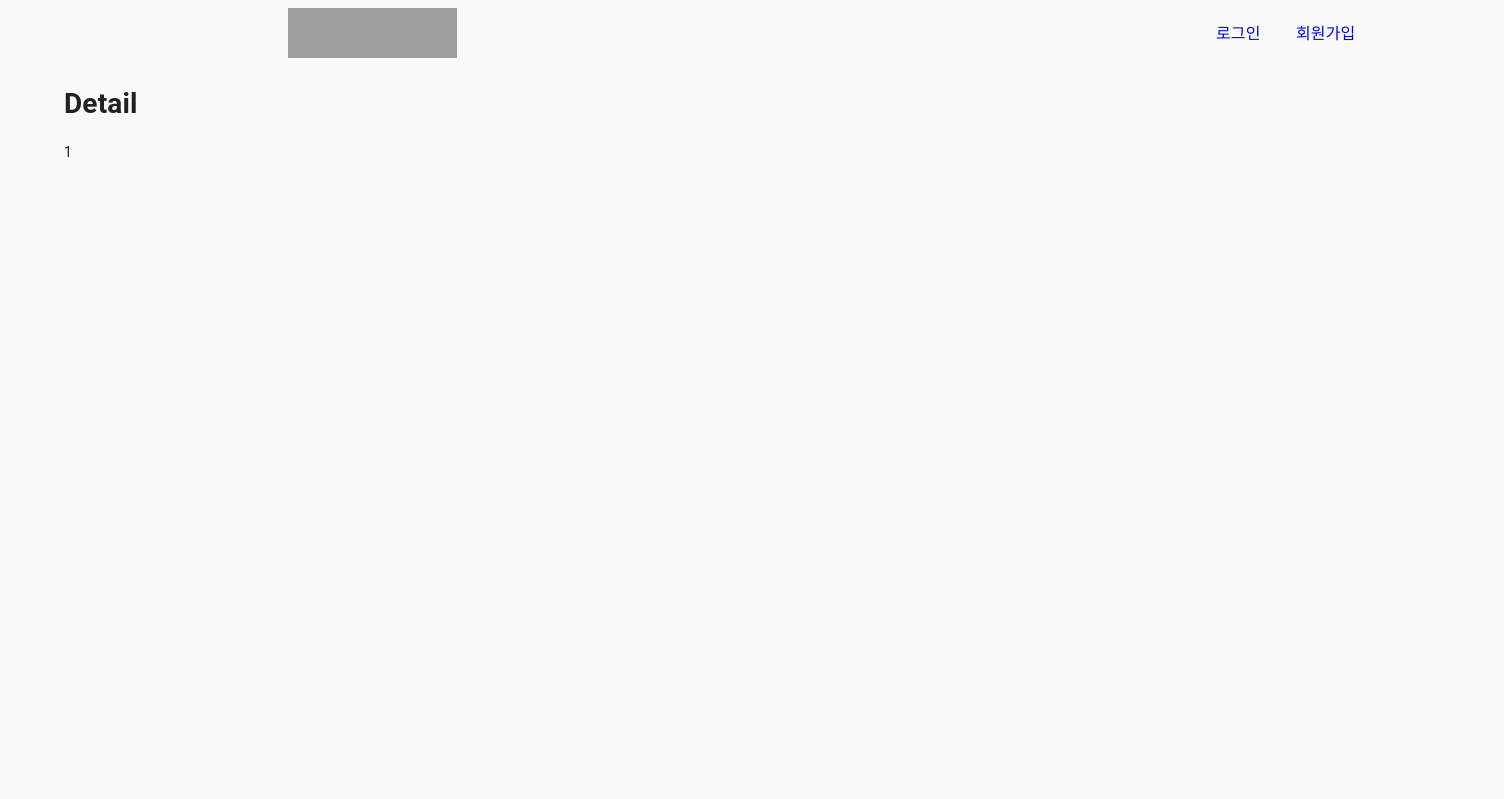
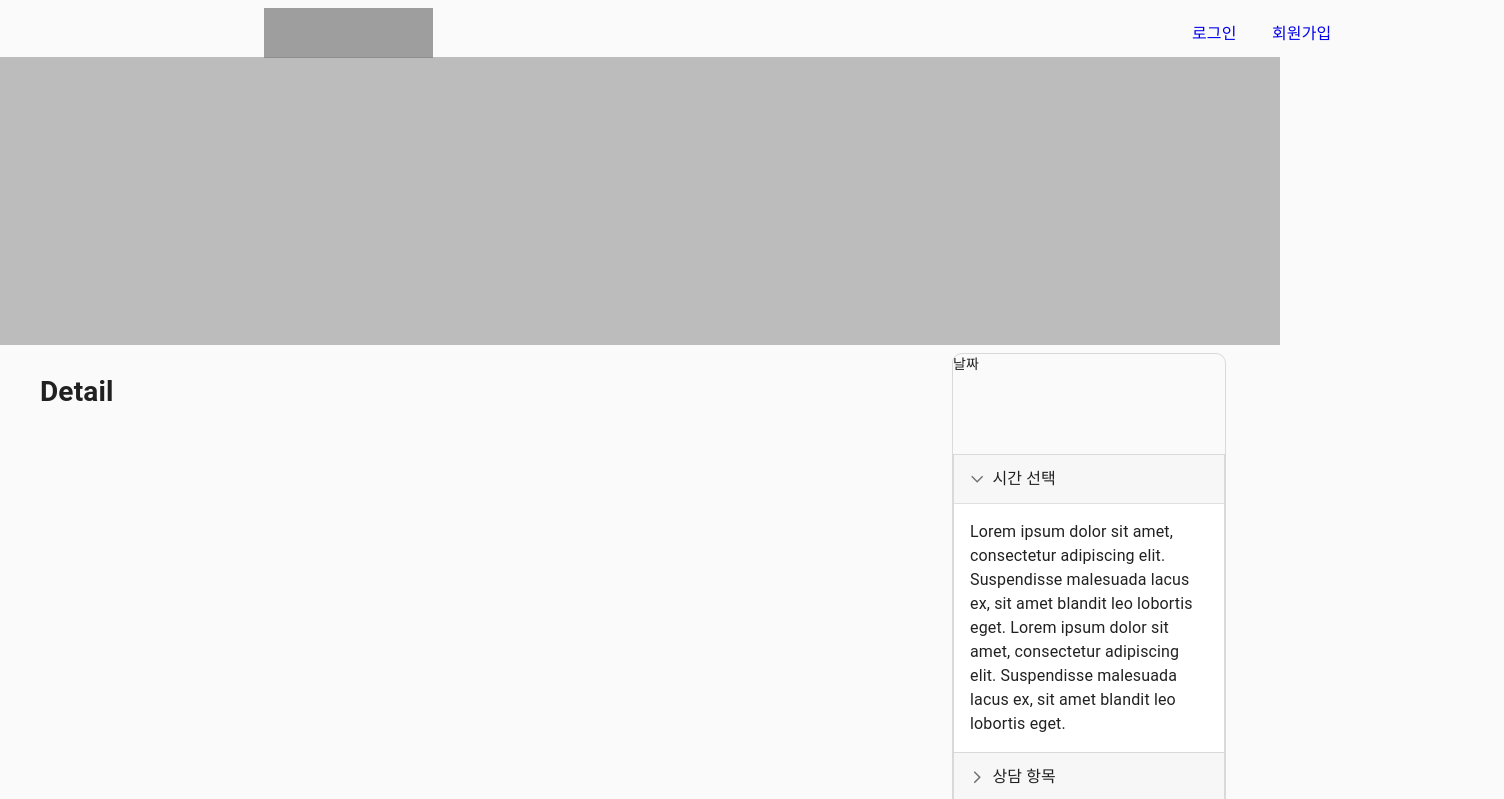
Before and after one commit to sungjeongeon/Fasulting, a React (Create React App) app in the folder fasulting/: page /detail/1 in a window 1280 px wide. Shown: the top 799 px of the page, 1504 px wide, since content can reach past the window. Built offline with nearby package versions, Linux system fonts and the light colour scheme; grey boxes are pictures that could not be loaded.

Commit message:
Feat: Detail page Layout

```diff
--- a/fasulting/src/App.js
+++ b/fasulting/src/App.js
@@ -39,7 +39,7 @@ function App() {
   return (
     <ThemeProvider theme={theme}>
       <CssBaseline>
-        <Container fixed maxWidth="lg">
+        <Container fixed disableGutters="true" maxWidth="lg">
           <Router>
             <Header />
             <Routes>
--- /dev/null
+++ b/fasulting/src/components/Card/ReserveCard.js
@@ -0,0 +1,102 @@
+import React from "react";
+import { styled } from "@mui/material/styles";
+import ArrowForwardIosSharpIcon from "@mui/icons-material/ArrowForwardIosSharp";
+import MuiAccordion from "@mui/material/Accordion";
+import MuiAccordionSummary from "@mui/material/AccordionSummary";
+import MuiAccordionDetails from "@mui/material/AccordionDetails";
+import Typography from "@mui/material/Typography";
+import Button from "@mui/material/Button";
+import styles from "./ReserveCard.module.css";
+
+const Accordion = styled((props) => (
+  <MuiAccordion disableGutters elevation={0} square {...props} />
+))(({ theme }) => ({
+  border: `1px solid #D9D9D9`,
+  "&:not(:last-child)": {
+    borderBottom: 0,
+  },
+  "&:before": {
+    display: "none",
+  },
+}));
+
+const AccordionSummary = styled((props) => (
+  <MuiAccordionSummary
+    expandIcon={<ArrowForwardIosSharpIcon sx={{ fontSize: "0.9rem" }} />}
+    {...props}
+  />
+))(({ theme }) => ({
+  backgroundColor:
+    theme.palette.mode === "dark"
+      ? "rgba(255, 255, 255, .05)"
+      : "rgba(0, 0, 0, .03)",
+  flexDirection: "row-reverse",
+  "& .MuiAccordionSummary-expandIconWrapper.Mui-expanded": {
+    transform: "rotate(90deg)",
+  },
+  "& .MuiAccordionSummary-content": {
+    marginLeft: theme.spacing(1),
+  },
+}));
+
+const AccordionDetails = styled(MuiAccordionDetails)(({ theme }) => ({
+  padding: theme.spacing(2),
+  borderTop: "1px solid rgba(0, 0, 0, .125)",
+}));
+
+export default function ReserveCard() {
+  const [expanded, setExpanded] = React.useState("panel1");
+
+  const handleChange = (panel) => (event, newExpanded) => {
+    setExpanded(newExpanded ? panel : false);
+  };
+
+  return (
+    <div className={styles.outerDiv}>
+      <div className={styles.dateDiv}>날짜</div>
+      <Accordion
+        expanded={expanded === "panel1"}
+        onChange={handleChange("panel1")}
+      >
+        <AccordionSummary aria-controls="panel1d-content" id="panel1d-header">
+          <Typography>시간 선택</Typography>
+        </AccordionSummary>
+        <AccordionDetails>
+          <Typography>
+            Lorem ipsum dolor sit amet, consectetur adipiscing elit. Suspendisse
+            malesuada lacus ex, sit amet blandit leo lobortis eget. Lorem ipsum
+            dolor sit amet, consectetur adipiscing elit. Suspendisse malesuada
+            lacus ex, sit amet blandit leo lobortis eget.
+          </Typography>
+        </AccordionDetails>
+      </Accordion>
+      <Accordion
+        expanded={expanded === "panel2"}
+        onChange={handleChange("panel2")}
+      >
+        <AccordionSummary aria-controls="panel2d-content" id="panel2d-header">
+          <Typography>상담 항목</Typography>
+        </AccordionSummary>
+        <AccordionDetails>
+          <Typography>
+            Lorem ipsum dolor sit amet, consectetur adipiscing elit. Suspendisse
+            malesuada lacus ex, sit amet blandit leo lobortis eget. Lorem ipsum
+            dolor sit amet, consectetur adipiscing elit. Suspendisse malesuada
+            lacus ex, sit amet blandit leo lobortis eget.
+          </Typography>
+        </AccordionDetails>
+      </Accordion>
+
+      <div className={styles.footerDiv}>
+        <Button
+          type="submit"
+          variant="contained"
+          sx={{ mt: 3, mb: 2 }}
+          style={{ color: "white" }}
+        >
+          에약하기
+        </Button>
+      </div>
+    </div>
+  );
+}
--- /dev/null
+++ b/fasulting/src/components/Card/ReserveCard.module.css
@@ -0,0 +1,13 @@
+.outerDiv {
+  width: 17.13rem;
+  border: 1px solid #d9d9d9;
+  border-radius: 0.625rem;
+}
+
+.dateDiv {
+  height: 100px;
+}
+
+.footerDiv {
+  height: 13.75rem;
+}
--- a/fasulting/src/components/List/HospitalListItem.js
+++ b/fasulting/src/components/List/HospitalListItem.js
@@ -6,7 +6,7 @@ import { useNavigate } from "react-router-dom";
 function HospitalListItem({ hospital }) {
   const navigate = useNavigate();
   const onClick = () => {
-    navigate(`detail/${hospital.ps_id}`);
+    navigate(`/detail/${hospital.ps_id}`);
   };
   return (
     <div className={styles.outerDiv} onClick={onClick}>
@@ -20,8 +20,12 @@ function HospitalListItem({ hospital }) {
           </p>
           <p className={styles.name}>{hospital.ps_name}</p>
           <p className={styles.intro}>{hospital.ps_intro}</p>
-          {hospital.sub_category_id.map((sub) => {
-            return <button className={styles.subCategory}># {sub}</button>;
+          {hospital.sub_category_id.map((sub, index) => {
+            return (
+              <button key={index} className={styles.subCategory}>
+                # {sub}
+              </button>
+            );
           })}
         </div>
         {/* 오른쪽 */}
--- a/fasulting/src/pages/client/Detail.js
+++ b/fasulting/src/pages/client/Detail.js
@@ -1,12 +1,35 @@
 import { useParams } from "react-router-dom";
+import ReserveCard from "../../components/Card/ReserveCard";
+import { styled } from "@mui/material/styles";
+import Box from "@mui/material/Box";
+import Paper from "@mui/material/Paper";
+import Grid from "@mui/material/Unstable_Grid2";
 
 function Detail() {
   const { id } = useParams();
   return (
-    <div>
-      <h1>Detail</h1>
-      <p>{id}</p>
-    </div>
+    <Box sx={{ flexGrow: 1 }}>
+      <Grid container spacing={2}>
+        {/* 프로필(배경) 이미지 */}
+        <div
+          style={{
+            position: "absolute",
+            left: "0",
+            width: "100vw",
+            height: "18rem",
+            backgroundColor: "gray",
+            opacity: "50%",
+          }}
+        ></div>
+        <Grid xs={12} style={{ height: "18rem" }}></Grid>
+        <Grid xs={9}>
+          <h1>Detail</h1>
+        </Grid>
+        <Grid xs={3}>
+          <ReserveCard />
+        </Grid>
+      </Grid>
+    </Box>
   );
 }
 
```
